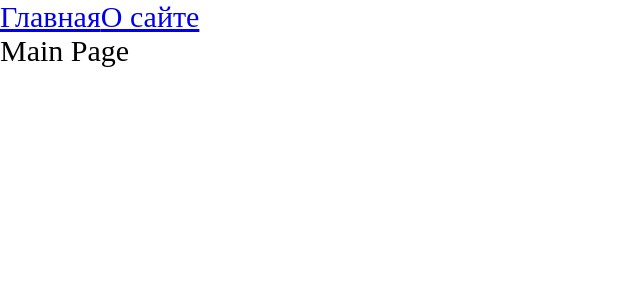
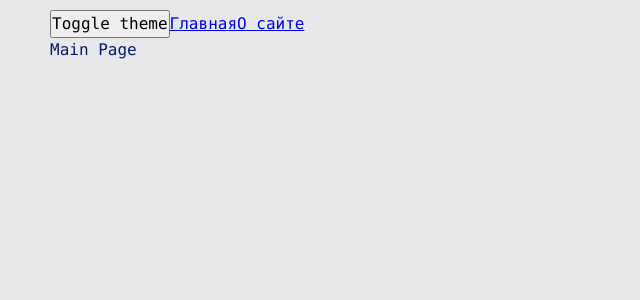
Before and after one commit to WhiteeST/studyProjectUl, a React app: page / in a window 1280 px wide. Shown: the top 300 px of the page, without its empty margins (0-640 px from the left). Built offline with nearby package versions, Linux system fonts and the light colour scheme.

Commit message:
feat: styles, themes

```diff
--- a/src/App.tsx
+++ b/src/App.tsx
@@ -1,12 +1,16 @@
 import React, { Suspense } from 'react';
 import { Link, Route, Routes } from 'react-router-dom';
-import './index.scss';
+import './styles/index.scss';
 import { AboutPageAsync } from './pages/AboutPage/AboutPage.async';
 import { MainPageAsync } from './pages/MainPage/MainPage.async';
+import { useTheme } from './theme/UseTheme';
+
 
 const App = () => {
+  const { theme, toggleTheme } = useTheme();
   return (
-    <div className='app'>
+    <div className={`app ${theme}`}>
+      <button onClick={toggleTheme}>Toggle theme</button>
       <Link to={'/'}>Главная</Link>
       <Link to={'/about'}>О сайте</Link>
 
--- a/src/index.scss
+++ /dev/null
@@ -1,9 +0,0 @@
-* {
-  margin: 0;
-  padding: 0;
-  box-sizing: border-box;
-}
-
-.app {
-  font-size: 30px;
-}
--- a/src/index.tsx
+++ b/src/index.tsx
@@ -2,10 +2,13 @@
 import React from "react";
 import App from "./App";
 import { BrowserRouter } from "react-router-dom";
+import ThemeProvider from "./theme/ThemeProvider";
 
 render(
   <BrowserRouter>
-    <App />
+    <ThemeProvider>
+      <App />
+    </ThemeProvider>
   </BrowserRouter>
   ,
   document.getElementById('root')
--- /dev/null
+++ b/src/styles/index.scss
@@ -0,0 +1,13 @@
+@import url("./reset.scss");
+@import url("./variables/global.scss");
+@import url("./themes/dark.scss");
+@import url("./themes/normal.scss");
+
+.app {
+  font: var(--font-m);
+  padding: 10px 50px 0;
+
+  background: var(--bg-color);
+  color: var(--primary-color);
+  min-height: 100vh;
+}
--- /dev/null
+++ b/src/styles/reset.scss
@@ -0,0 +1,14 @@
+* {
+  margin: 0;
+  padding: 0;
+  box-sizing: border-box;
+}
+
+input,
+button,
+textarea,
+select {
+  margin: 0;
+
+  font: inherit;
+}
--- /dev/null
+++ b/src/styles/themes/dark.scss
@@ -0,0 +1,6 @@
+.app.dark {
+  --bg-color: #090949;
+
+  --primary-color: #049604;
+  --secondary-color: #04ff04;
+}
--- /dev/null
+++ b/src/styles/themes/normal.scss
@@ -0,0 +1,6 @@
+.app.light {
+  --bg-color: #e8e8ea;
+
+  --primary-color: #041c65;
+  --secondary-color: #0449e0;
+}
--- /dev/null
+++ b/src/styles/variables/global.scss
@@ -0,0 +1,11 @@
+:root {
+  --font-family-main: Consolas, 'Times New Roman', Serif;
+
+  --font-size-m: 16px;
+  --font-line-m: 24px;
+  --font-m: var(--font-size-m) / var( --font-line-m) var(--font-family-main);
+
+  --font-size-l: 24px;
+  --font-line-l: 32px;
+  --font-l: var(--font-size-l) / var( --font-line-l) var(--font-family-main);
+}
--- /dev/null
+++ b/src/theme/ThemeContext.ts
@@ -0,0 +1,15 @@
+import { createContext } from "react";
+
+export enum Theme {
+  LIGHT = 'light',
+  DARK = 'dark'
+}
+
+export interface ThemeContextProps {
+  theme?: Theme;
+  setTheme?: (theme: Theme) => void;
+}
+
+export const ThemeContext = createContext<ThemeContextProps>({});
+
+export const LOCAL_STORAGE_THEME_KEY = 'theme';
--- /dev/null
+++ b/src/theme/ThemeProvider.tsx
@@ -0,0 +1,22 @@
+import React, { FC, useMemo, useState } from 'react';
+import { LOCAL_STORAGE_THEME_KEY, Theme, ThemeContext } from './ThemeContext';
+
+const defaultTheme = localStorage.getItem(LOCAL_STORAGE_THEME_KEY) as Theme || Theme.LIGHT;
+
+const ThemeProvider: FC = ({ children }) => {
+
+  const [theme, setTheme] = useState<Theme>(defaultTheme);
+
+  const defaultProps = useMemo(() => ({
+    theme: theme,
+    setTheme: setTheme
+  }), [theme]);
+
+  return (
+    <ThemeContext.Provider value={defaultProps}>
+      {children}
+    </ThemeContext.Provider>
+  );
+};
+
+export default ThemeProvider;
--- /dev/null
+++ b/src/theme/useTheme.ts
@@ -0,0 +1,18 @@
+import { useContext } from "react";
+import { LOCAL_STORAGE_THEME_KEY, Theme, ThemeContext } from "./ThemeContext";
+
+interface UseThemeResult {
+  toggleTheme: () => void;
+  theme: Theme;
+}
+
+export function useTheme(): UseThemeResult {
+  const { theme, setTheme } = useContext(ThemeContext);
+  const toggleTheme = () => {
+    const newTheme = theme === Theme.DARK ? Theme.LIGHT : Theme.DARK;
+    setTheme(newTheme);
+    localStorage.setItem(LOCAL_STORAGE_THEME_KEY, newTheme);
+  }
+
+  return { theme, toggleTheme }
+}
```
